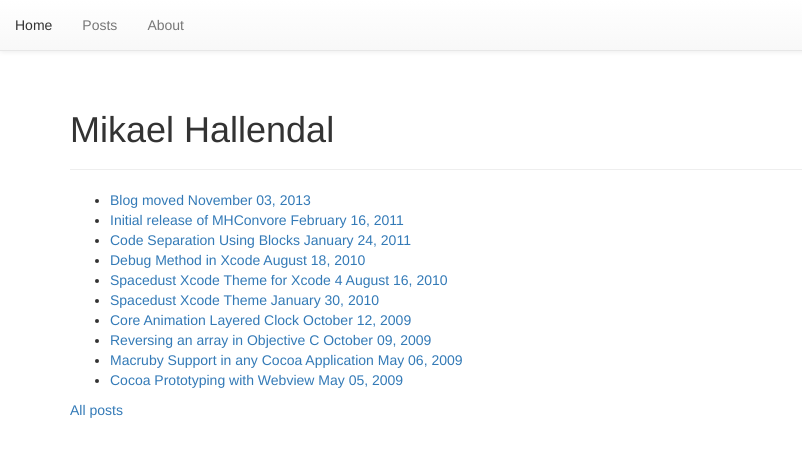
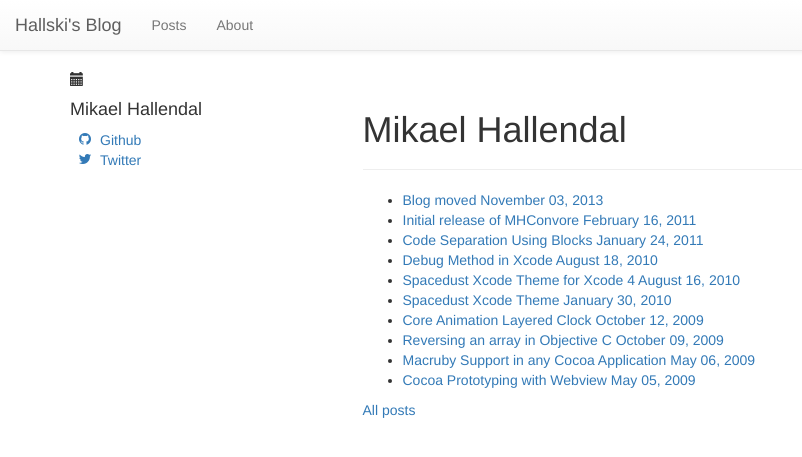
Before and after one commit to hallski/hallski.github.io, a Jekyll site: the page built from index.html, in a window 1280 px wide. Shown: the top 457 px of the page, without its empty margins (0-802 px from the left). Built offline with Jekyll 4.4.1, drawn with Linux system fonts in a browser that asks for light colours; nearby versions of some CDN libraries; Markdown is read by kramdown in place of the engine named in the settings.

Commit message:
More work on new theme.

```diff
--- a/_config.yml
+++ b/_config.yml
@@ -1,4 +1,4 @@
-title:            Mikael Hallendal
+title:            Hallski's Blog
 disqus_shortname: hallski
 search:           false
 
--- a/_layouts/default.html
+++ b/_layouts/default.html
@@ -38,19 +38,31 @@
   </head>
   <body>
     <nav class="navbar navbar-default navbar-fixed-top" role="navigation">
+      <a class="navbar-brand" href="/">{{ site.title }}</a>
       <ul class="nav navbar-nav">
-        <li><a href="/">Home</a></li>
         <li><a href="/posts/">Posts</a></li>
         <li><a href="/about/">About</a></li>
       </ul>
     </nav>
+    <div class="container">
 
-    <div class="container">
-      <div class="page-header">
+     <div class="row">
+        <div class="col-sm-9 col-sm-push-3">
+       <div class="page-header">
         <h1>{{ page.title }}</h1>
       </div>
 
-      {{ content }}
-   </div>
+          {{content}}
+        </div>
+        <div class="col-sm-3 col-sm-pull-9">
+          <span class="glyphicon glyphicon-calendar"></span>{{ page.date | date: "%B %d, %Y" }}<br/>
+            <h4>{{ site.owner.name }}</h4>
+            <ul class="fa-ul">
+              <li><a href="http://github.com/{{site.owner.github}}/"><i class="fa-li fa fa-github"></i>Github</a></li>
+              <li><a href="http://twitter.com/{{site.owner.twitter}}/"><i class="fa-li fa fa-twitter"></i>Twitter</a></li>
+            </ul>
+        </div>
+      </div>
+    </div>
   </body>
 </html>
--- a/index.html
+++ b/index.html
@@ -4,11 +4,10 @@ title: Mikael Hallendal
 description: "A simple and clean responsive Jekyll theme for words and photos."
 tags: [Jekyll, theme, themes, responsive, blog, minimalism]
 ---
-
 <ul class="post-list">
 {% for post in site.posts limit:10 %}
   <li><article><a href="{{ site.url }}{{ post.url }}">{{ post.title }} <span class="entry-date"><time datetime="{{ post.date | date_to_xmlschema }}">{{ post.date | date: "%B %d, %Y" }}</time></span></a></article></li>
 {% endfor %}
 </ul>
 
-<a href="/posts">All posts</a>
+<a href="/posts" class="text-center">All posts</a>
```
Also changed, not shown: _layouts/post.html (+0 -14 lines).
